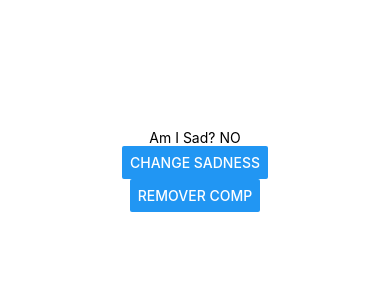
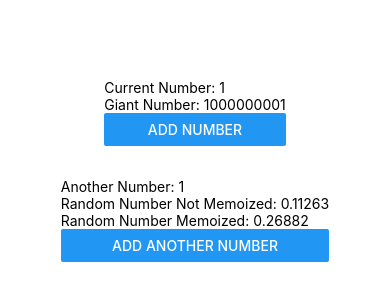
Before and after one commit to mdeamf/react-native-hooks, a React Native app: screen / in a window 390 px wide. Shown: the part 252-552 px from the top of the page. Built offline with nearby package versions, Linux system fonts and the light colour scheme.

Commit message:
feat: optimizing useMemo example

```diff
--- a/App.js
+++ b/App.js
@@ -16,13 +16,13 @@ export default function App() {
     <View style={styles.container}>
       {/* <UseEffectComponent /> */}
 
-      {showUseEffectCleaning && <UseEffectCleaningComponent />}
+      {/* {showUseEffectCleaning && <UseEffectCleaningComponent />}
       <Button
         title={showUseEffectCleaning ? 'Remover Comp' : 'Exibir Comp'}
         onPress={() => setShowUseEffectCleaning(!showUseEffectCleaning)}
-      />
+      /> */}
 
-      {/* <UseMemoComponent /> */}
+      <UseMemoComponent />
 
       {/* <UseCallbackComponent /> */}
 
--- a/src/components/UseMemoComponent.js
+++ b/src/components/UseMemoComponent.js
@@ -1,11 +1,11 @@
 import React, { useState, useEffect, useMemo } from 'react';
-import { Button, Text } from 'react-native';
+import { View, Button, Text } from 'react-native';
 
 const LOG = '[USE MEMO COMPONENT]';
 
 export const UseMemoComponent = () => {
   const [number, setNumber] = useState(1);
-  const [anotherNumber, setAnotherNumber] = useState(1);
+  const [anoterNumber, setAnoterNumber] = useState(1);
 
   useEffect(() => {
     console.log(LOG, 'useEffect mounted');
@@ -15,30 +15,36 @@ export const UseMemoComponent = () => {
     console.log(LOG, 'useEffect updated');
   });
 
-  useEffect(() => {
-    console.log(LOG, 'useEffect number updated', number);
+  const memoizedNumber = useMemo(() => {
+    console.log(LOG, 'useMemo number memoized', number);
+    let newNumber = number;
+    for (let i = 0; i < 1000000000; i++) {
+      newNumber++;
+    }
+    return newNumber;
   }, [number]);
 
-  useMemo(() => {
-    console.log(LOG, 'useMemo mounted', number);
-  }, []);
+  const randomNumber = Math.random().toFixed(5);
 
-  useMemo(() => {
-    console.log(LOG, 'useMemo updated', number);
-  });
-
-  const memoizedNumber = useMemo(() => {
-    console.log(LOG, 'useMemo number memoized', number);
-    return number * 10;
-  }, [number]);
+  const randomNumberMemo = useMemo(() => Math.random().toFixed(5), []);
 
   return (
     <>
-      <Text>Another Number: {anotherNumber}</Text>
-      <Text>Current Number: {number}</Text>
-      <Text>Memoized Number: {memoizedNumber}</Text>
-      <Button title="Add Another Number" onPress={() => setAnotherNumber(anotherNumber + 1)}/>
-      <Button title="Add Number" onPress={() => setNumber(number + 1)}/>
+      <View style={{ marginBottom: '32px' }}>
+        <Text>Current Number: {number}</Text>
+        <Text>Giant Number: {memoizedNumber}</Text>
+        <Button title="Add Number" onPress={() => setNumber(number + 1)} />
+      </View>
+
+      <View>
+        <Text>Another Number: {anoterNumber}</Text>
+        <Text>Random Number Not Memoized: {randomNumber}</Text>
+        <Text>Random Number Memoized: {randomNumberMemo}</Text>
+        <Button
+          title="Add Another Number"
+          onPress={() => setAnoterNumber(anoterNumber + 1)}
+        />
+      </View>
     </>
-  )
+  );
 };
```
